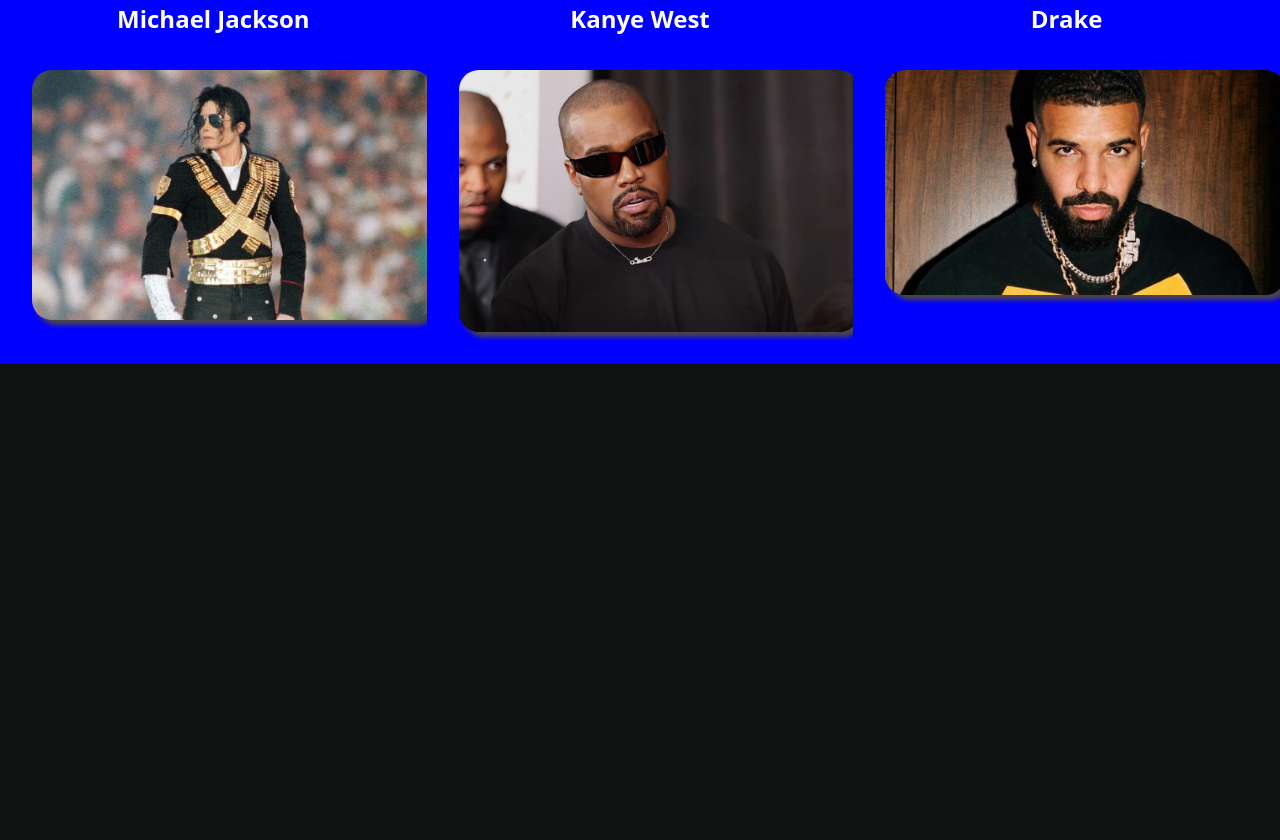
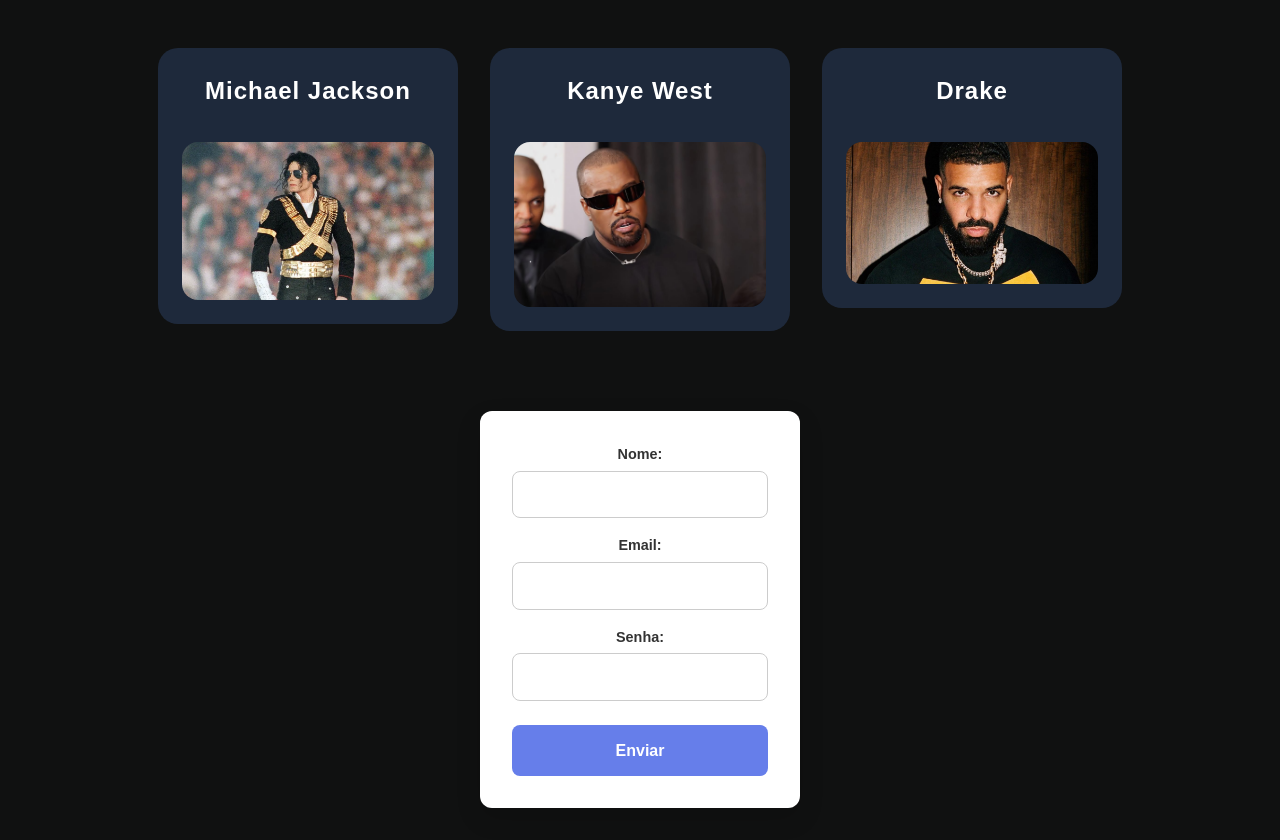
Before and after one commit to gabrieldev25789/projeto-basico-react, a React (Vite) app in the folder project-react-basic/: page / in a window 1280 px wide. Before the commit the page ends 800 px from the top, so only its background shows below. Built offline with nearby package versions, Linux system fonts and the light colour scheme.

Commit message:
Fazendo commit

```diff
--- a/project-react-basic/src/App.jsx
+++ b/project-react-basic/src/App.jsx
@@ -1,4 +1,5 @@
 import Artists from "./assets/Components/Artists/Artists"
+import Form from "./assets/Components/Form/Form"
 
 
 function App() {
@@ -6,6 +7,7 @@
     <>
       <div>
           <Artists />
+          <Form />
        </div>
     </>
   )
--- a/project-react-basic/src/assets/Components/Artists/Artists.css
+++ b/project-react-basic/src/assets/Components/Artists/Artists.css
@@ -1,21 +1,57 @@
-img{
-    width: 50vh;
-    margin: 2rem;
-    border-radius: 20px;
-    cursor: pointer;
-    box-shadow: 5px 5px 5px rgb(75, 69, 69);
+#list-artists {
+  display: flex;
+  flex-wrap: wrap;
+  justify-content: center;
+  gap: 2rem;
+  padding: 3rem;
+  align-items: flex-start;
 }
 
-.artist{
-    width: 100%;
+.artist {
+  background: #1e293b;
+  padding: 1.5rem;
+  border-radius: 20px;
+  text-align: center;
+  width: 300px;
+  transition: transform 0.3s ease, box-shadow 0.3s ease;
+}
+
+.artist:hover {
+  transform: translateY(-8px);
+  box-shadow: 0 15px 35px rgba(0, 0, 0, 0.4);
+}
+
+.artist h2 {
+  color: white;
+  margin-bottom: 1rem;
+  font-weight: 600;
+  letter-spacing: 1px;
+}
+
+img {
+  margin-top: 2rem;
+  width: 100%;
+  border-radius: 16px;
+  cursor: pointer;
+  transition: transform 0.3s ease, filter 0.3s ease;
+}
+
+img:hover {
+  transform: scale(1.05);
+  filter: brightness(1.1);
+}
+
+.artist p {
+  margin-top: 1rem;
+  color: #cbd5e1;
+  font-size: 0.95rem;
+  line-height: 1.4;
+}
+
+
+.div-img{
     background-color: blue;
+    padding: 1rem;
+    margin: 2rem;
     text-align: center;
 }
-
-#list-artists{
-    display: flex;
-}
-
-.album{
-    width: 40vh;
-}
--- /dev/null
+++ b/project-react-basic/src/assets/Components/Form/Form.css
@@ -0,0 +1,68 @@
+* {
+  margin: 0;
+  padding: 0;
+  box-sizing: border-box;
+  font-family: Arial, Helvetica, sans-serif;
+}
+
+
+
+form {
+    text-align: center;
+    margin: 2rem auto;
+  background: white;
+  padding: 2rem;
+  border-radius: 12px;
+  width: 320px;
+  box-shadow: 0 10px 25px rgba(0,0,0,0.15);
+  display: flex;
+  flex-direction: column;
+  gap: 1rem;
+}
+
+form div {
+  display: flex;
+  flex-direction: column;
+  gap: 0.3rem;
+}
+
+label {
+  font-size: 0.9rem;
+  font-weight: 600;
+  color: #333;
+}
+
+input {
+  padding: 0.7rem;
+  border-radius: 8px;
+  border: 1px solid #ccc;
+  font-size: 0.9rem;
+  transition: all 0.2s ease;
+}
+
+input:focus {
+  outline: none;
+  border-color: #667eea;
+  box-shadow: 0 0 0 2px rgba(102,126,234,0.2);
+}
+
+button {
+  margin-top: 0.5rem;
+  padding: 0.8rem;
+  border: none;
+  border-radius: 8px;
+  background: #667eea;
+  color: white;
+  font-size: 1rem;
+  font-weight: 600;
+  cursor: pointer;
+  transition: background 0.2s ease, transform 0.1s ease;
+}
+
+button:hover {
+  background: #5a6fd8;
+}
+
+button:active {
+  transform: scale(0.97);
+}
--- /dev/null
+++ b/project-react-basic/src/assets/Components/Form/Form.jsx
@@ -0,0 +1,57 @@
+import { useState } from "react"
+import "./Form.css"
+
+function Form() {
+    const [nome, setNome] = useState("")
+    const [email, setEmail] = useState("")
+    const [senha, setSenha] = useState("")
+
+    function handleSubmit(e){
+        e.preventDefault()
+        setEmail(email)
+        setNome(nome)
+        setSenha(senha)
+
+        console.log(`email: ${email}, `, `nome: ${nome}, `, `senha: ${senha}`)
+    }
+
+
+
+  return (
+<form onSubmit={handleSubmit}>
+  <div>
+        <label htmlFor="nome" >Nome:</label>
+        <input
+        type="text"
+        id="nome"
+        name="nome"
+        value={nome}
+        onChange={(e) => setNome(e.target.value)}/>
+    </div>
+
+    <div>
+        <label htmlFor="email">Email:</label>
+        <input
+        type="email"
+        id="email"
+        name="email"
+        value={email}
+        onChange={(e)=> setEmail(e.target.value)}/>
+    </div>
+
+    <div>
+        <label htmlFor="senha">Senha:</label>
+        <input
+        type="password"
+        id="senha"
+        name="senha"
+        value={senha}
+        onChange={(e) => setSenha(e.target.value)} />
+    </div>
+
+    <button type="submit">Enviar</button>
+</form>
+  )
+}
+
+export default Form
```
